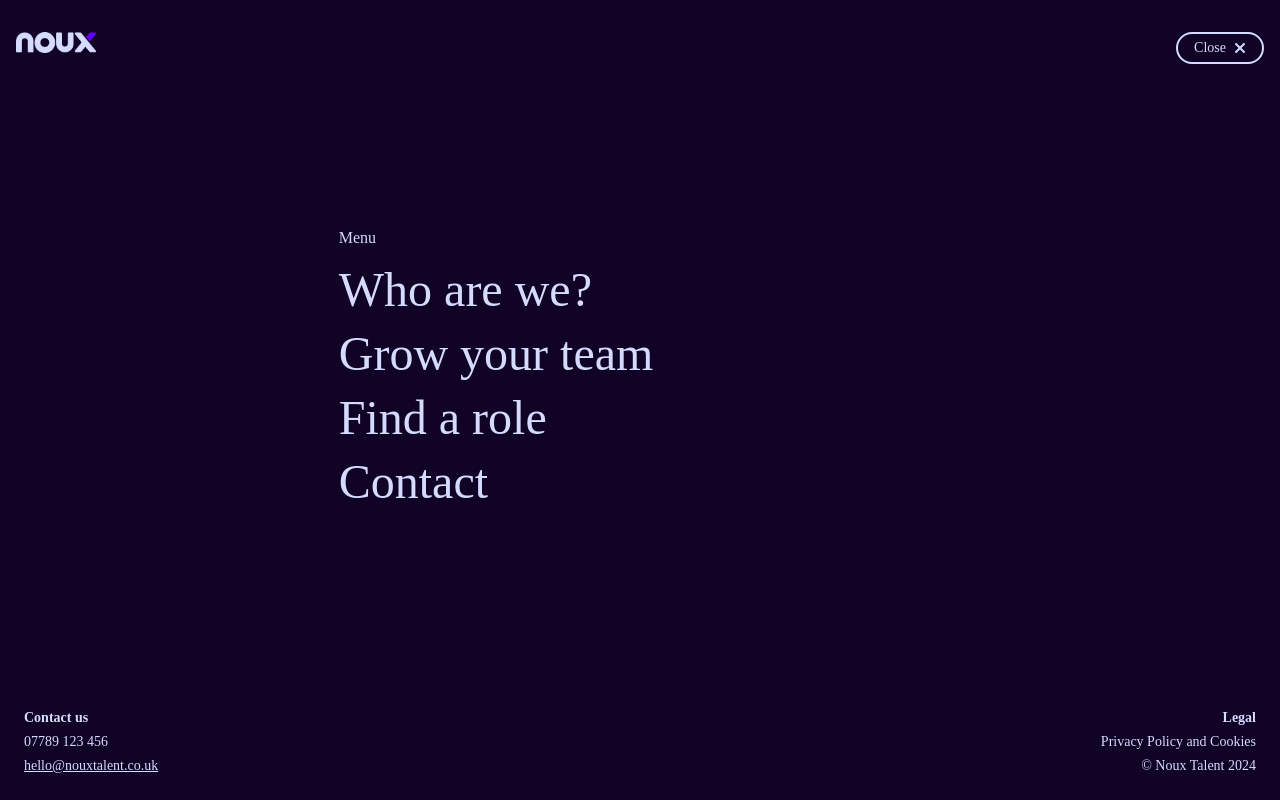
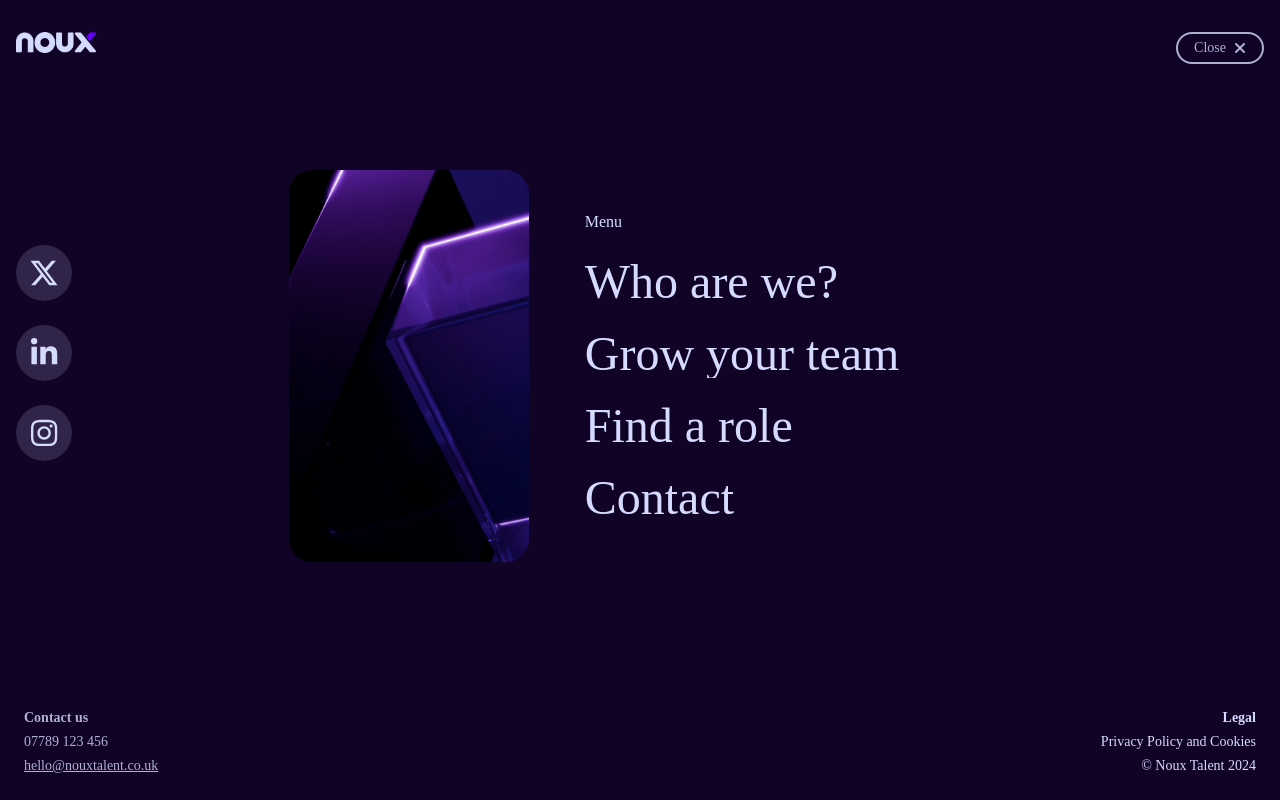
Before and after one commit to Newellso1/noux-practice, a React (Create React App) app: page / in a window 1280 px wide. Built offline with nearby package versions, Linux system fonts and the light colour scheme.

Commit message:
worked on styles for desktop

```diff
--- a/src/Components/Contact.js
+++ b/src/Components/Contact.js
@@ -1,9 +1,9 @@
 export default function Contact() {
   return (
-    <div className="flex flex-col md:text-left md:text-sm md:gap-1">
+    <div className="flex flex-col md:text-left md:text-sm md:gap-1 opacity-80">
       <p className="font-bold">Contact us</p>
-      <p className="collapse md:visible">07789 123 456</p>
-      <p className="underline">hello@nouxtalent.co.uk</p>
+      <p className="hidden md:inline">07789 123 456</p>
+      <p className="underline cursor-pointer">hello@nouxtalent.co.uk</p>
     </div>
   );
 }
--- a/src/Components/Link.js
+++ b/src/Components/Link.js
@@ -1,7 +1,12 @@
 export default function Link({ link = "Link" }) {
   return (
-    <li className="font-medium text-5xl transition-all hover:text-bold">
-      {link}
+    <li className="font-medium text-5xl overflow-hidden">
+      <div className="relative">
+        <div className="md:flex gap-4 relative md:right-5 transition-all md:hover:right-0">
+          <div className="bg-bold w-1 hidden md:inline"></div>
+          <div className="transition-all hover:text-bold">{link}</div>
+        </div>
+      </div>
     </li>
   );
 }
--- a/src/Components/MainPageResponsive.js
+++ b/src/Components/MainPageResponsive.js
@@ -10,14 +10,19 @@ export default function MainPageResponsive() {
   return (
     <div className=" flex flex-col h-dvh bg-purple text-center p-4 md:pt-8">
       <div className="top  flex grow flex-col gap-16 justify-center items-center mt-14 md:mt-0  md:flex-row ">
-        <img src={logo} alt="logo" className=" md:place-self-start md:w-20" />
-        <div className="md:flex md:justify-center md:grow md:text-left">
+        <div className="flex flex-col md:h-full md:gap-48">
+          <img src={logo} alt="logo" className=" md:place-self-start md:w-20" />
+          <div className="hidden md:inline">
+            <Socials />
+          </div>
+        </div>
+        <div className=" md:ml-14 md:flex md:justify-center md:items-center md:grow md:text-left">
           <Menu />
         </div>
         <div className="md:collapse">
           <Socials />
         </div>
-        <div className="collapse md:place-self-start md:visible">
+        <div className="hidden md:place-self-start md:inline opacity-80 transition-all hover:opacity-100 cursor-pointer">
           <div className="flex justify-center gap-2 items-center border-2 rounded-full px-4 py-1">
             <div className="text-sm">Close</div>
             <FontAwesomeIcon className=" text-l" icon={faXmark} />
--- a/src/Components/Menu.js
+++ b/src/Components/Menu.js
@@ -1,13 +1,19 @@
 import Link from "./Link";
+import Splash from "../Assets/MenuSplash.png";
 
 export default function Menu() {
   return (
-    <ul className="flex flex-col gap-4">
+    <div className="md:flex md:justify-center md:items-center md:gap-14">
+      <div className="hidden md:inline">
+        <img src={Splash} alt="Menu" className="min-w-60 max-w-60"></img>
+      </div>
+      <ul className="flex flex-col gap-4 md:gap-6">
         <li>Menu</li>
         <Link link="Who are we?" />
         <Link link="Grow your team" />
         <Link link="Find a role" />
         <Link link="Contact" />
       </ul>
+    </div>
   );
 }
--- a/src/Components/Socials.js
+++ b/src/Components/Socials.js
@@ -8,7 +8,7 @@ import {
 
 export default function Socials() {
   return (
-    <div className="flex gap-6">
+    <div className="flex gap-6 md:flex-col">
       <div className="flex justify-center items-center text-3xl size-14 bg-lightPurple rounded-full bg-opacity-80 transition-all hover:bg-opacity-100">
         <FontAwesomeIcon icon={faXTwitter} />
       </div>
--- a/src/index.css
+++ b/src/index.css
@@ -10,6 +10,7 @@
   box-sizing: border-box;
   font-family: Plus Jakarta Sans;
   color: #d5dbff;
+  /* border: 1px solid; */
 }
 
 body {
```
Lines whose indentation alone changed are shown as unchanged.
